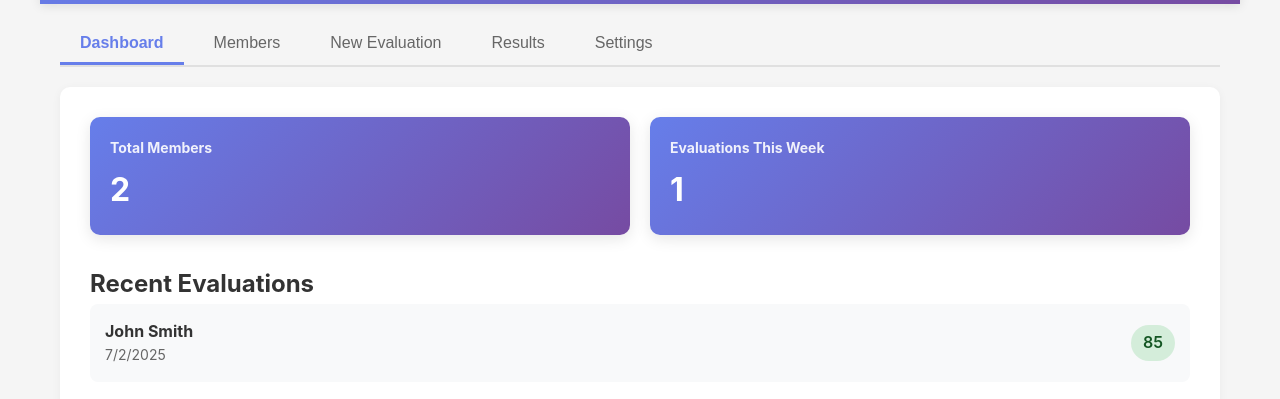
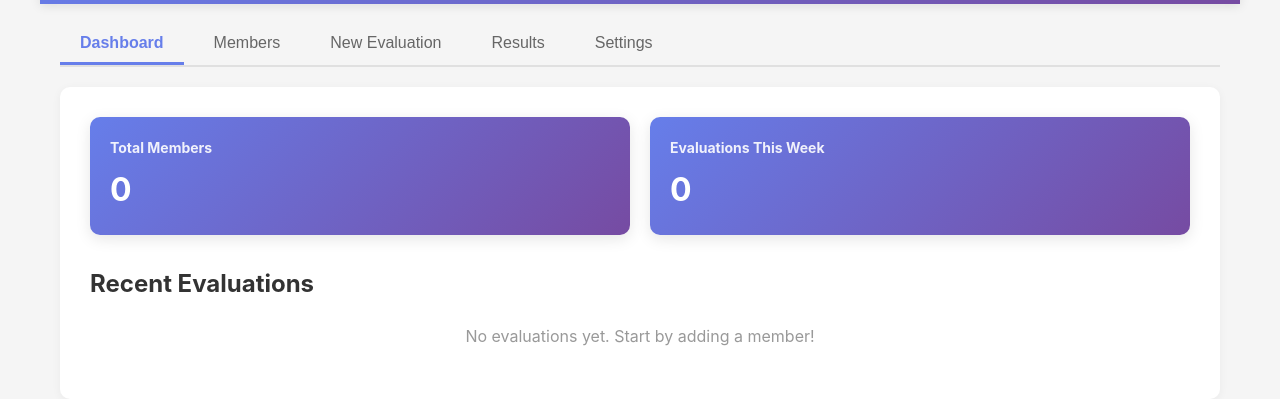
Before and after one commit to erikbarr/athletic-wellness-app, a plain HTML site: page index.html in a window 1280 px wide. Shown: the part 81-480 px from the top of the page. Drawn offline with Linux system fonts and the light colour scheme.

Commit message:
Remove demo data loading option - production ready

```diff
--- a/index.html
+++ b/index.html
@@ -1025,99 +1025,9 @@
                 if (savedMembers) members = JSON.parse(savedMembers);
                 if (savedEvals) evaluations = JSON.parse(savedEvals);
 
-                // If no saved data, add sample data for demo
-                if (members.length === 0) {
-                    members = [
-                        {
-                            id: 'member1',
-                            firstName: 'John',
-                            lastName: 'Smith',
-                            dob: '2000-05-15',
-                            sport: 'Basketball',
-                            notes: 'Point guard, history of ankle injuries',
-                            createdAt: new Date().toISOString()
-                        },
-                        {
-                            id: 'member2',
-                            firstName: 'Sarah',
-                            lastName: 'Johnson',
-                            dob: '1999-12-03',
-                            sport: 'Soccer',
-                            notes: 'Midfielder, excellent conditioning',
-                            createdAt: new Date().toISOString()
-                        }
-                    ];
-
-                    evaluations = [
-                        {
-                            id: 'eval1',
-                            memberId: 'member1',
-                            date: new Date(Date.now() - 7*24*60*60*1000).toISOString(),
-                            overallScore: 85,
-                            notes: 'Good overall condition, slight tightness in left ankle',
-                            groups: {
-                                'Trunk and Neck': {
-                                    segments: {
-                                        'Cervical': { pain: 2, rom: 2, strength: 2, score: 3 },
-                                        'Thoracic': { pain: 2, rom: 2, strength: 2, score: 3 },
-                                        'Lumbar': { pain: 2, rom: 2, strength: 1, score: 2.5 },
-                                        'Pelvis': { pain: 2, rom: 2, strength: 2, score: 3 },
-                                        'Soft Tissue': { pain: 2, rom: 2, strength: 2, score: 3 }
-                                    },
-                                    modifier: 0,
-                                    total: 14.5
-                                },
-                                'Upper Extremities - Left': {
-                                    segments: {
-                                        'Shoulder': { pain: 2, rom: 2, strength: 2, score: 3 },
-                                        'Elbow': { pain: 2, rom: 2, strength: 2, score: 3 },
-                                        'Wrist': { pain: 2, rom: 2, strength: 2, score: 3 },
-                                        'Hand': { pain: 2, rom: 2, strength: 2, score: 3 },
-                                        'Soft Tissue': { pain: 2, rom: 2, strength: 2, score: 3 }
-                                    },
-                                    modifier: 5,
-                                    total: 20
-                                },
-                                'Upper Extremities - Right': {
-                                    segments: {
-                                        'Shoulder': { pain: 2, rom: 2, strength: 2, score: 3 },
-                                        'Elbow': { pain: 2, rom: 2, strength: 2, score: 3 },
-                                        'Wrist': { pain: 2, rom: 2, strength: 2, score: 3 },
-                                        'Hand': { pain: 2, rom: 2, strength: 2, score: 3 },
-                                        'Soft Tissue': { pain: 2, rom: 2, strength: 2, score: 3 }
-                                    },
-                                    modifier: 5,
-                                    total: 20
-                                },
-                                'Lower Extremities - Left': {
-                                    segments: {
-                                        'Hip': { pain: 2, rom: 2, strength: 2, score: 3 },
-                                        'Knee': { pain: 2, rom: 2, strength: 2, score: 3 },
-                                        'Ankle': { pain: 1, rom: 1, strength: 2, score: 2 },
-                                        'Foot': { pain: 2, rom: 2, strength: 2, score: 3 },
-                                        'Soft Tissue': { pain: 2, rom: 2, strength: 2, score: 3 }
-                                    },
-                                    modifier: 0,
-                                    total: 14
-                                },
-                                'Lower Extremities - Right': {
-                                    segments: {
-                                        'Hip': { pain: 2, rom: 2, strength: 2, score: 3 },
-                                        'Knee': { pain: 2, rom: 2, strength: 2, score: 3 },
-                                        'Ankle': { pain: 2, rom: 2, strength: 2, score: 3 },
-                                        'Foot': { pain: 2, rom: 2, strength: 2, score: 3 },
-                                        'Soft Tissue': { pain: 2, rom: 2, strength: 2, score: 3 }
-                                    },
-                                    modifier: 5,
-                                    total: 20
-                                }
-                            }
-                        }
-                    ];
-
-                    // Save sample data
-                    saveData();
-                }
+                // Note: Demo data auto-loading removed to prevent persistence after clearing data
+                // Users start with empty app and add their own members
+
             } catch (error) {
                 console.error('Error loading data:', error);
                 // Fallback to empty arrays if localStorage fails
```
